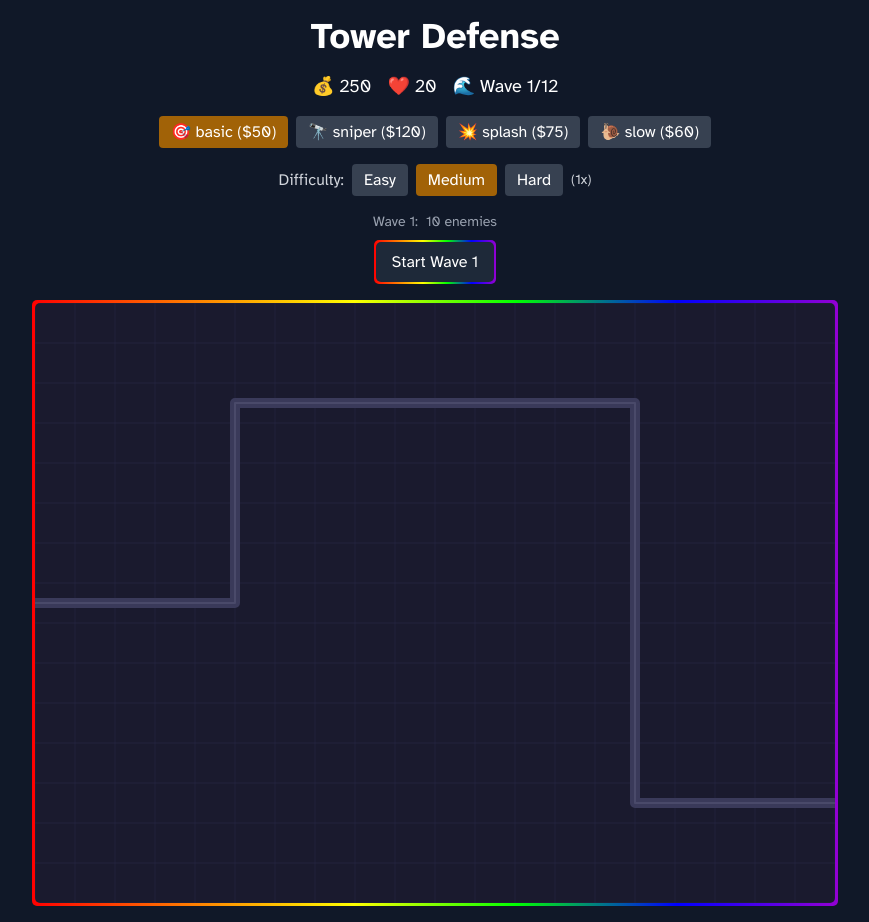
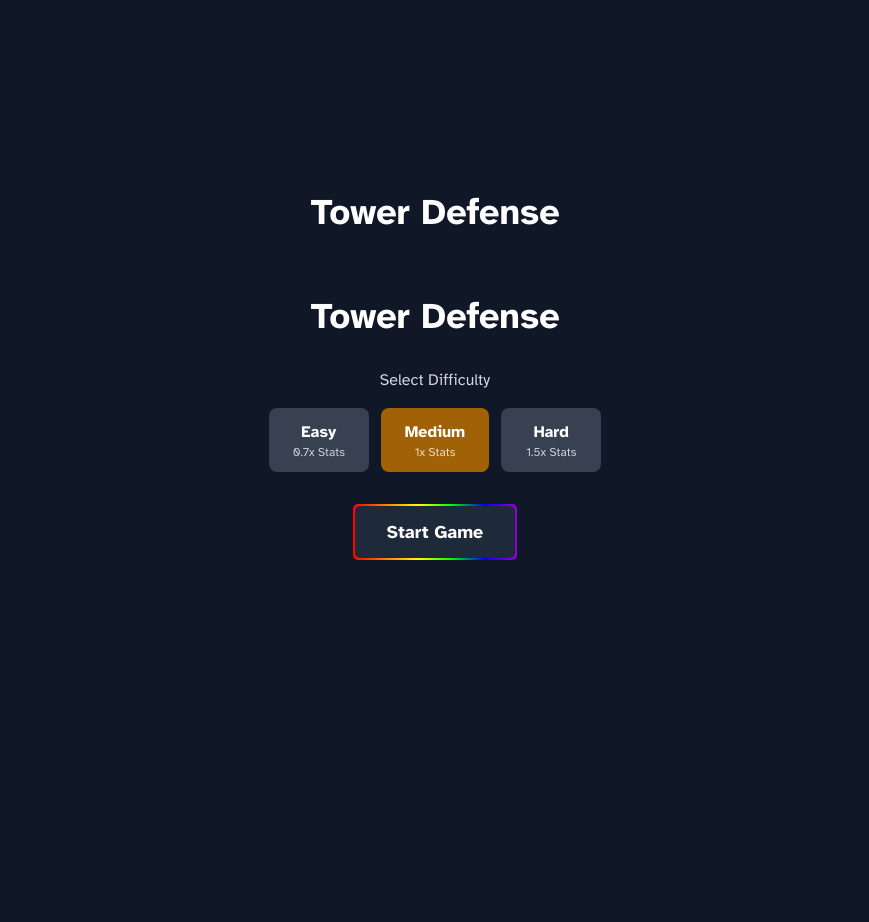
Before and after one commit to dsmchen/ai-test-2, a React (Vite) app: page / in a window 1280 px wide. Shown: the whole page, without its empty margins (205-1074 px from the left). After the commit the page ends 800 px from the top, so only its background shows below. Built offline with nearby package versions, Linux system fonts and the light colour scheme.

Commit message:
feat: split UI into setup screen and game screen
- Setup screen: title, difficulty selection, start button
- Game screen: HUD, tower selector, canvas, controls, tower info
- Difficulty preserved when returning to setup after game over
- Removed wave preview info for cleaner UI

```diff
--- a/src/components/Game.tsx
+++ b/src/components/Game.tsx
@@ -1,6 +1,6 @@
 import { useEffect, useRef, useState, useCallback } from 'react'
 import { Tower, TowerType, Difficulty } from '../game/types'
-import { CELL_SIZE, CANVAS_WIDTH, CANVAS_HEIGHT, STARTING_MONEY, STARTING_LIVES, UPGRADE_COST, DIFFICULTY_MULTIPLIER, ENEMIES_PER_WAVE, SPAWN_INTERVAL, SELL_RATIO, TOWER_STATS, TOTAL_WAVES } from '../game/constants'
+import { CELL_SIZE, CANVAS_WIDTH, CANVAS_HEIGHT, STARTING_MONEY, STARTING_LIVES, UPGRADE_COST, ENEMIES_PER_WAVE, SPAWN_INTERVAL, SELL_RATIO, TOWER_STATS } from '../game/constants'
 import {
   createInitialState,
   spawnEnemy,
@@ -32,6 +32,7 @@ const TOAST_MESSAGES: Record<string, string> = {
 
 function Game() {
   const canvasRef = useRef<HTMLCanvasElement>(null)
+  const [phase, setPhase] = useState<'setup' | 'playing'>('setup')
   const [money, setMoney] = useState(STARTING_MONEY)
   const [lives, setLives] = useState(STARTING_LIVES)
   const [wave, setWave] = useState(1)
@@ -50,6 +51,19 @@ function Game() {
   const placementValidRef = useRef<'money' | 'tower' | 'path' | null>(null)
 
   const gameRef = useRef(createInitialState())
+
+  const startGame = () => {
+    gameRef.current = createInitialState()
+    setMoney(STARTING_MONEY)
+    setLives(STARTING_LIVES)
+    setWave(1)
+    setWaveStarted(false)
+    setGameOver(null)
+    setSelectedPlacedTower(null)
+    setGameSpeed(1)
+    setIsPaused(false)
+    setPhase('playing')
+  }
 
   const startWave = () => {
     const game = gameRef.current
@@ -199,6 +213,9 @@ function Game() {
     setWaveStarted(false)
     setGameOver(null)
     setSelectedPlacedTower(null)
+    setGameSpeed(1)
+    setIsPaused(false)
+    setPhase('setup')
   }
 
   useEffect(() => {
@@ -285,19 +302,18 @@ function Game() {
         : 'cursor-not-allowed'
       : 'cursor-crosshair'
 
+  if (phase === 'setup') {
     return (
-    <div className="relative flex flex-col items-center gap-4">
-      <HUD money={money} lives={lives} wave={wave} />
-      <TowerSelector selected={selectedTower} onSelect={setSelectedTower} difficulty={difficulty} money={money} />
-
-      {!waveStarted && !gameOver && wave === 1 && (
-        <div className="flex items-center gap-2">
-          <span className="text-gray-300">Difficulty:</span>
+      <div className="flex flex-col items-center gap-8 py-12">
+        <h1 className="text-4xl font-bold text-white">Tower Defense</h1>
+        <div className="flex flex-col items-center gap-4">
+          <span className="text-gray-300">Select Difficulty</span>
+          <div className="flex items-center gap-3">
             {([
-            { key: 'easy' as Difficulty, color: '#15803D' },
-            { key: 'medium' as Difficulty, color: '#A16207' },
-            { key: 'hard' as Difficulty, color: '#B91C1C' },
-          ]).map(({ key, color }) => (
+              { key: 'easy' as Difficulty, color: '#15803D', label: 'Easy', desc: '0.7x stats' },
+              { key: 'medium' as Difficulty, color: '#A16207', label: 'Medium', desc: '1x stats' },
+              { key: 'hard' as Difficulty, color: '#B91C1C', label: 'Hard', desc: '1.5x stats' },
+            ]).map(({ key, color, label, desc }) => (
               <button
                 key={key}
                 onClick={() => setDifficulty(key)}
@@ -306,22 +322,35 @@ function Game() {
                   backgroundColor: difficulty === key ? color : '#374151',
                   color: '#fff',
                 }}
-              className="px-3 py-1 rounded capitalize hover:opacity-80"
+                className="px-6 py-3 rounded-lg capitalize hover:opacity-80 flex flex-col items-center min-w-[100px]"
               >
-              {key}
+                <span className="font-semibold">{label}</span>
+                <span className="text-xs opacity-75">{desc}</span>
               </button>
             ))}
-          <span className="text-gray-300 text-sm">({DIFFICULTY_MULTIPLIER[difficulty]}x)</span>
           </div>
-      )}
+        </div>
+        <div
+          className="p-[2px] rounded-[5px]"
+          style={{ background: 'linear-gradient(90deg, #FF0000, #FF7F00, #FFFF00, #00FF00, #0000FF, #9400D3)' }}
+        >
+          <button
+            onClick={startGame}
+            className="px-8 py-3 bg-gray-800 text-white hover:bg-gray-700 rounded-[5px] text-lg font-semibold"
+          >
+            Start Game
+          </button>
+        </div>
+      </div>
+    )
+  }
+
+  return (
+    <div className="relative flex flex-col items-center gap-4">
+      <HUD money={money} lives={lives} wave={wave} />
+      <TowerSelector selected={selectedTower} onSelect={setSelectedTower} difficulty={difficulty} money={money} />
 
       {!waveStarted && !gameOver && (
-        <div className="flex flex-col items-center gap-2">
-          <div className="flex items-center gap-2 text-sm text-gray-400">
-            <span>Wave {wave}:</span>
-            <span>{ENEMIES_PER_WAVE} enemies</span>
-            {wave === TOTAL_WAVES && <span className="text-purple-400">+ Boss</span>}
-          </div>
         <div
           className="p-[2px] rounded-[5px]"
           style={{ background: 'linear-gradient(90deg, #FF0000, #FF7F00, #FFFF00, #00FF00, #0000FF, #9400D3)' }}
@@ -332,7 +361,6 @@ function Game() {
           >
             Start Wave {wave}
           </button>
-          </div>
         </div>
       )}
 
```
Lines whose indentation alone changed are shown as unchanged.
